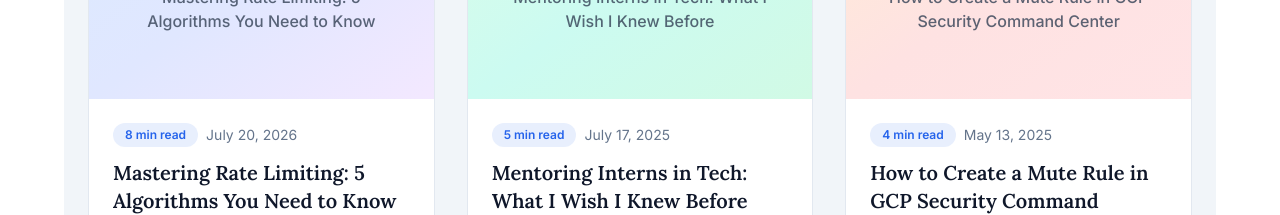
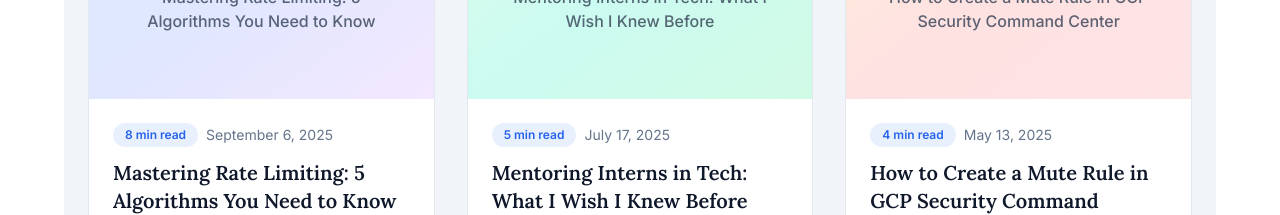
Before and after one commit to pugalvini/pugalvini.github.io, a React (Vite) app: page / in a window 1280 px wide. Shown: the part 3840-4055 px from the top of the page. Built offline with nearby package versions, Linux system fonts and the light colour scheme.

Commit message:
chore(blog): update Mastering Rate Limiting blog

```diff
--- a/src/components/BlogSection.jsx
+++ b/src/components/BlogSection.jsx
@@ -7,7 +7,7 @@ const BlogSection = () => {
             title: 'Mastering Rate Limiting: 5 Algorithms You Need to Know',
             excerpt: 'A conceptual guide to protecting your systems from being overwhelmed. Learn about the Token Bucket, Leaking Bucket, Fixed Window, and Sliding Window algorithms.',
             readTime: '8 min read',
-            date: 'July 20, 2026',
+            date: 'September 6, 2025',
             theme: { color: 'from-blue-100 via-indigo-100 to-purple-100', emoji: '🚦' },
             tags: ['System Design', 'Backend', 'Architecture'],
             route: '/blog/rate-limiting-algorithms'
--- a/src/pages/BlogPage.jsx
+++ b/src/pages/BlogPage.jsx
@@ -11,7 +11,7 @@ const BlogPage = () => {
             title: 'Mastering Rate Limiting: 5 Algorithms You Need to Know',
             excerpt: 'A conceptual guide to protecting your systems from being overwhelmed. Learn about the Token Bucket, Leaking Bucket, Fixed Window, and Sliding Window algorithms.',
             readTime: '8 min read',
-            date: 'July 20, 2026',
+            date: 'September 6, 2025',
             theme: { color: 'from-blue-100 via-indigo-100 to-purple-100', emoji: '🚦' },
             tags: ['System Design', 'Backend', 'Architecture'],
             route: '/blog/rate-limiting-algorithms'
--- a/src/pages/BlogPostRateLimit.jsx
+++ b/src/pages/BlogPostRateLimit.jsx
@@ -347,7 +347,7 @@ const BlogPostRateLimit = () => {
                         A conceptual guide to protecting your systems from being overwhelmed.
                     </p>
                     <div className="flex items-center gap-4 text-sm text-slate-500">
-                        <span>July 20, 2026</span>
+                        <span>September 6, 2025</span>
                         <span>•</span>
                         <span>8 min read</span>
                     </div>
```
